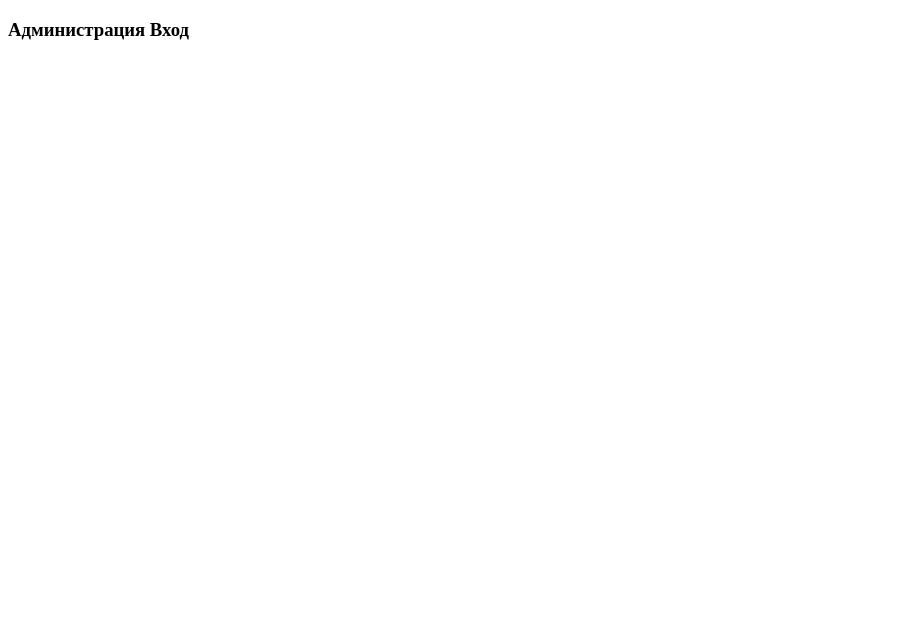
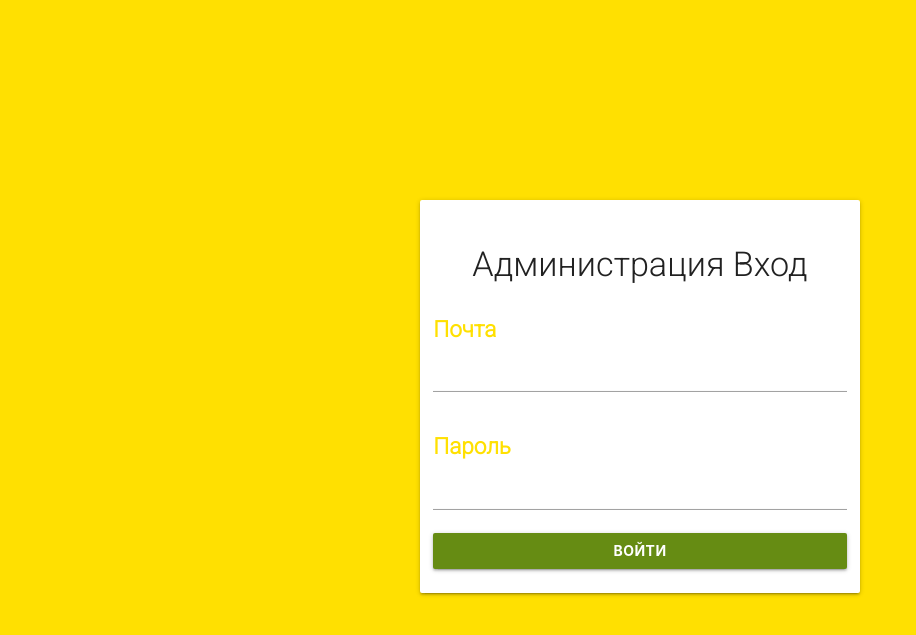
Before and after one commit to NursultanBulekov/maxi-burger, a PHP site: page /admin/index.php in a window 1280 px wide. Before the commit the part shown is almost empty. Shown: the top 635 px of the page, without its empty margins (0-916 px from the left). Run offline with PHP 8.4, Linux system fonts and the light colour scheme.

Commit message:
finish admin login form

```diff
--- a/admin/index.php
+++ b/admin/index.php
@@ -1,4 +1,96 @@
-<?php session_start(); ?>
+<?php
+session_start();
+$msg_error='';
+if(isset($_SESSION['msg']))
+{
+    $msg_error=$_SESSION['msg'];
+    unset($_SESSION['msg']);
+}
+
+?>
+
+
+
 <!DOCTYPE html>
-<html><head><title>Admin</title></head>
-<body><h3>Администрация Вход</h3></body></html>
+<html lang="en">
+<head>
+    <meta charset="UTF-8">
+    <meta name="viewport" content="width=device-width, initial-scale=1.0">
+    <meta http-equiv="X-UA-Compatible" content="ie=edge">
+    <link rel="stylesheet" href="../css/form-style.css">
+    <link rel="stylesheet" href="../css/materialize.css">
+    <title>Административный отдел - Вход в систему</title>
+</head>
+<body>
+
+
+    <div class="login-page section">
+        <div class="center-align">
+            <div class="row">
+
+            <div class="col s12">
+
+                <div class="container">
+                    <div class="container">
+                        <div class="container">
+                            <div class="card horizontal hoverable">
+
+                                <div class="card-stacked">
+                                    <form class="card-content" action="login-admin.php" method="post">
+                                        <h4 class="header">Администрация Вход</h4>
+
+                                        <?php
+
+                                            if(!empty($msg_error)){
+                                                echo '<div class="row error-msg">
+                                                            <div class="col">
+                                                                <b>'.$msg_error.'</b>
+                                                            </div>
+                                                        </div>';
+
+                                            }
+                                        ?>
+
+                                        <div class="row">
+                                            <div class="input-field col s12">
+                                                <span for="email"><b>Почта</b></span>
+                                                <input name="email" id="email" type="email" class="validate">
+                                            </div>
+                                        </div>
+
+                                        <div class="row">
+                                            <div class="input-field col s12">
+                                            <span for="email"><b>Пароль</b></span>
+                                                <input id="password" name="password" type="password" class="validate">
+                                            </div>
+                                        </div>
+
+                                        <div class="row">
+                                            <div class="col s12">
+                                                <button type="submit"  class="waves-effect waves-light btn"><b>Войти</b></button>
+                                            </div>
+                                        </div>
+
+                                    </form>
+                                </div>
+                            </div>
+
+                        </div>
+                    </div>
+                </div>
+
+
+            </div>
+
+
+
+
+
+            </div>
+        </div>
+    </div>
+
+
+    <script src="../js/materialize.js"></script>
+</body>
+</html>
```
